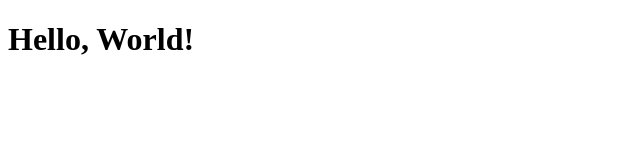
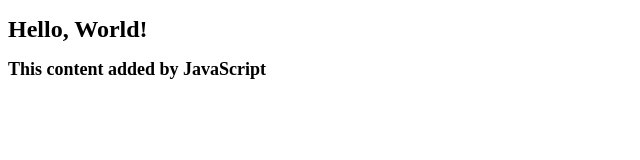
Before and after one commit to johnokwaro-bit/HTML-CSS-JS-Project, a plain HTML site: page index.html in a window 1280 px wide. Shown: the whole page, without its empty margins (0-640 px from the left). Drawn offline with Linux system fonts and the light colour scheme.

Commit message:
Update CSS content

```diff
--- a/index.html
+++ b/index.html
@@ -4,9 +4,13 @@
     <meta charset="UTF-8">
     <meta http-equiv="X-UA-Compatible" content="IE=edge">
     <meta name="viewport" content="width=device-width, initial-scale=1.0">
+    <link rel="stylesheet" href="style.css" />
     <title>My Website</title>
 </head>
 <body>
-    <h1>Hello, World!</h1>
+    <div>
+      <h1>Hello, World!</h1>
+    </div>
+    <script src="script.js"></script>
 </body>
 </html>
--- a/style.css
+++ b/style.css
@@ -1,3 +1,6 @@
 body {
-    background: blue;
+    font-style: normal;
+    font-family: 'Times New Roman', Times, serif;
+    font-size: 12px;
+    display: block;
   }
```
